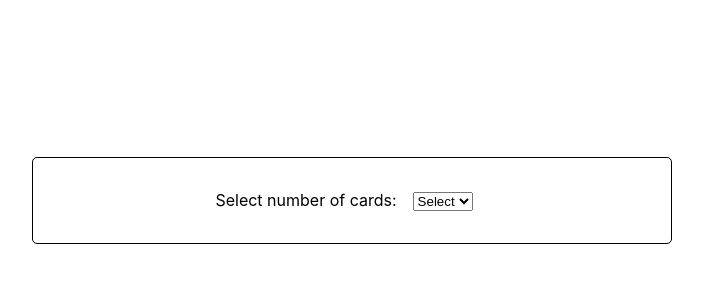
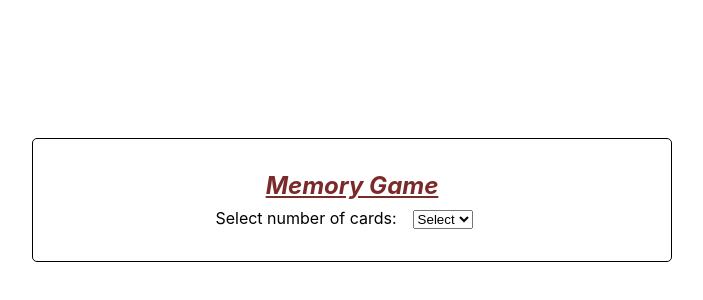
Before and after one commit to abaldawa/memory-game, a React (Create React App) app in the folder client/: page / in a window 1280 px wide. Shown: the part 200-500 px from the top of the page, without its empty margins (288-991 px from the left). Built offline with nearby package versions, Linux system fonts and the light colour scheme.

Commit message:
Added game heading/description components along with some minor restructuring

```diff
--- /dev/null
+++ b/client/src/components/GameDescription/GameDescription.tsx
@@ -0,0 +1,16 @@
+import React from "react";
+
+interface GameDescriptionProps {
+  text?: string;
+  children?: never;
+}
+
+const GameDescription: React.FC<GameDescriptionProps> = (props) => {
+  if (props.text) {
+    return <h3>{props.text}</h3>;
+  } else {
+    return null;
+  }
+};
+
+export default GameDescription;
--- /dev/null
+++ b/client/src/components/GameHeading/GameHeading.module.css
@@ -0,0 +1,8 @@
+.game-heading {
+    text-decoration: underline;
+    font-weight: bold;
+    font-size: 1.5rem;
+    font-style: italic;
+    color: #7b2a2a;
+    margin-bottom: 0.5rem;
+}
--- /dev/null
+++ b/client/src/components/GameHeading/GameHeading.tsx
@@ -0,0 +1,13 @@
+import React from "react";
+import classes from "./GameHeading.module.css";
+
+interface GameHeadingProps {
+  text: string;
+  children?: never;
+}
+
+const GameHeading: React.FC<GameHeadingProps> = (props) => {
+  return <div className={classes["game-heading"]}>{props.text}</div>;
+};
+
+export default GameHeading;
--- a/client/src/components/GameResult/GameResult.module.css
+++ b/client/src/components/GameResult/GameResult.module.css
@@ -3,16 +3,16 @@
     grid-template-columns: 1fr 1fr 1fr;
     grid-template-rows: auto auto auto auto;
     grid-template-areas:
-            ". heading ."
+            ". replay ."
+            "heading heading heading"
             "errorLabel errorCount errorCount"
-            "selectionLable selectionDetails selectionDetails"
-            ". replay .";
+            "selectionLable selectionDetails selectionDetails";
     margin: 1rem;
 }
 
 .game-result__heading {
     grid-area: heading;
-    justify-self: flex-start;
+    justify-self: center;
     margin: 0;
 }
 
@@ -37,7 +37,6 @@
 
 .game-result__replay-button {
     grid-area: replay;
-    padding: 0.5rem;
     place-self: flex-start;
     background-color: #008CBA;
     border: none;
@@ -49,6 +48,8 @@
     font-size: 1rem;
     cursor: pointer;
     border-radius: 5px;
+    margin-bottom: 1rem;
+    justify-self: center;
 }
 
 .padding--1rem {
--- a/client/src/components/GameResult/GameResult.tsx
+++ b/client/src/components/GameResult/GameResult.tsx
@@ -18,7 +18,9 @@ const GameResult: React.FC<GameResultProps> = (props) => {
 
   return showResult ? (
     <div className={classes["game-result-container"]}>
-      <h3 className={classes["game-result__heading"]}>Game Result:</h3>
+      <h3 className={classes["game-result__heading"]}>
+        Game Result (Scrollable):
+      </h3>
       <div
         className={`${classes["game-result__error-label"]} ${classes["padding--1rem"]}`}
       >
--- a/client/src/containers/Game/Game.tsx
+++ b/client/src/containers/Game/Game.tsx
@@ -2,7 +2,9 @@ import React, { useEffect, useReducer } from "react";
 import classes from "./Game.module.css";
 import { gameReducer } from "../../store/game/reducer";
 import { gameState } from "../../store/game/state";
+import GameHeading from "../../components/GameHeading/GameHeading";
 import CardsSelection from "../../components/CardsSelection/CardsSelection";
+import GameDescription from "../../components/GameDescription/GameDescription";
 import CardsList from "../../components/CardsList/CardsList";
 import GameResult from "../../components/GameResult/GameResult";
 import { getUniqueRandomNumbers } from "../../serverApi/numbers";
@@ -32,6 +34,8 @@ const Game: React.FC = () => {
     userAnswers,
   } = state;
 
+  let gameDescription: string | undefined;
+
   const onGameStart = () => {
     dispatch({ type: GAME_STARTED });
   };
@@ -52,6 +56,12 @@ const Game: React.FC = () => {
     dispatch({ type: REPLAY_GAME });
   };
 
+  /**
+   * This useEffect handler clears any incorrect
+   * card clicks so that visually the cards appear
+   * back to normal after 150 ms of clicking an
+   * incorrect card
+   */
   useEffect(() => {
     let timer: NodeJS.Timeout;
 
@@ -66,6 +76,10 @@ const Game: React.FC = () => {
     };
   }, [totalSelectionError]);
 
+  /**
+   * This useEffect handler reacts to cards selection and
+   * fetches the unique random numbers array from the server
+   */
   useEffect(() => {
     if (noOfCards) {
       getUniqueRandomNumbers<number[]>(10, 90, noOfCards)
@@ -86,6 +100,11 @@ const Game: React.FC = () => {
     }
   }, [noOfCards]);
 
+  /**
+   * This useEffect handler monitors when the game
+   * is completed and dispatch game completed action
+   * by listening to userAnswers and expectedAnswers.
+   */
   useEffect(() => {
     if (
       userAnswers.length &&
@@ -96,8 +115,17 @@ const Game: React.FC = () => {
     }
   }, [userAnswers, expectedAnswer]);
 
+  if (noOfCards) {
+    if (gameStarted) {
+      gameDescription = "Click the cards in the ascending order.";
+    } else {
+      gameDescription = "Remember the cards sequence in ascending order";
+    }
+  }
+
   return (
     <div className={classes["game-container"]}>
+      <GameHeading text="Memory Game" />
       <CardsSelection
         disableCardsSelection={gameStarted}
         noOfCardsArr={noOfCardsArr}
@@ -107,6 +135,7 @@ const Game: React.FC = () => {
         onGameStart={onGameStart}
         selectedNoOfCards={noOfCards}
       />
+      <GameDescription text={gameDescription} />
       <CardsList onCardClick={onCardClick} cardsList={cards} />
       <GameResult
         numberOfErrors={totalSelectionError}
```
